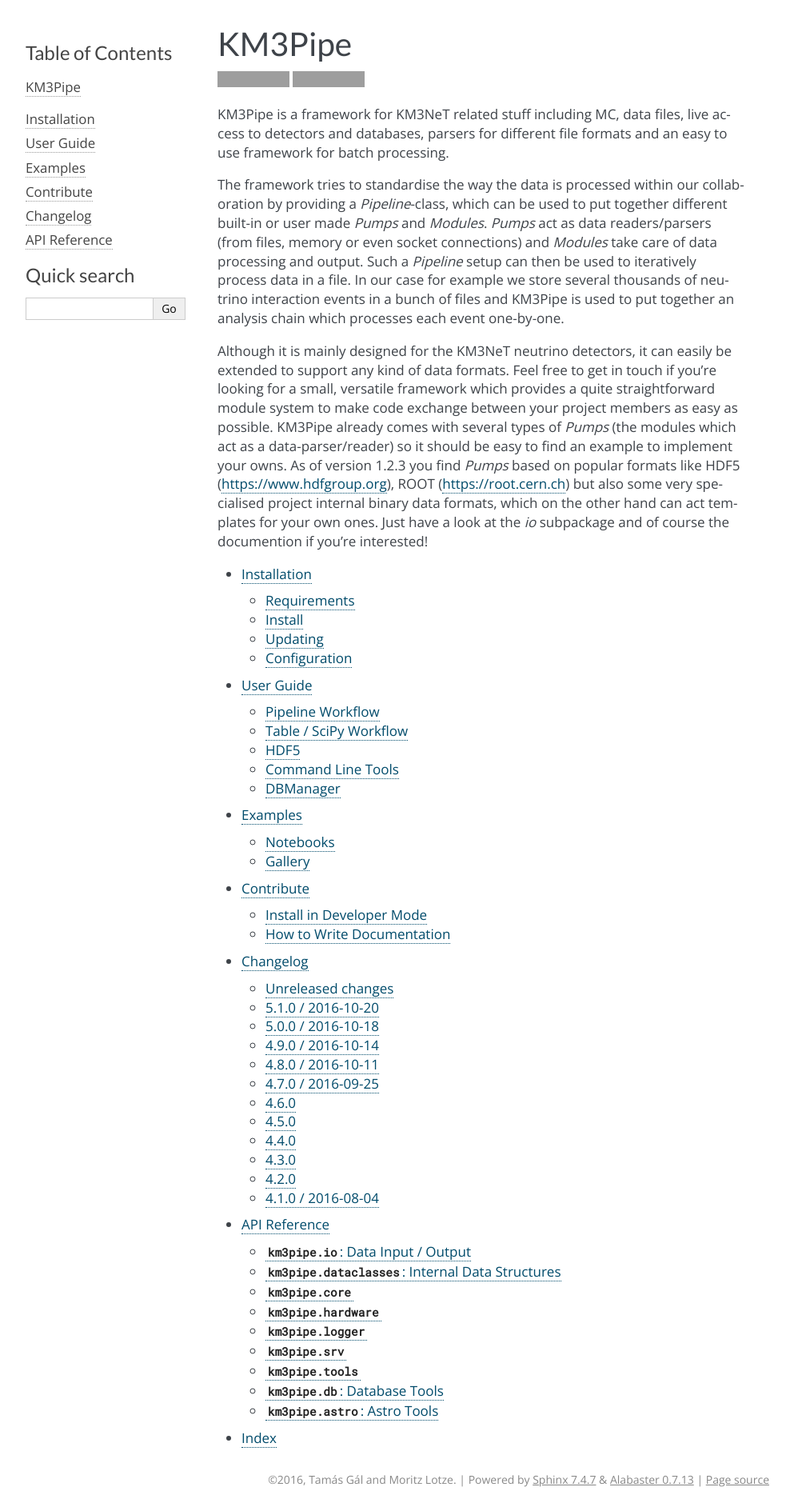
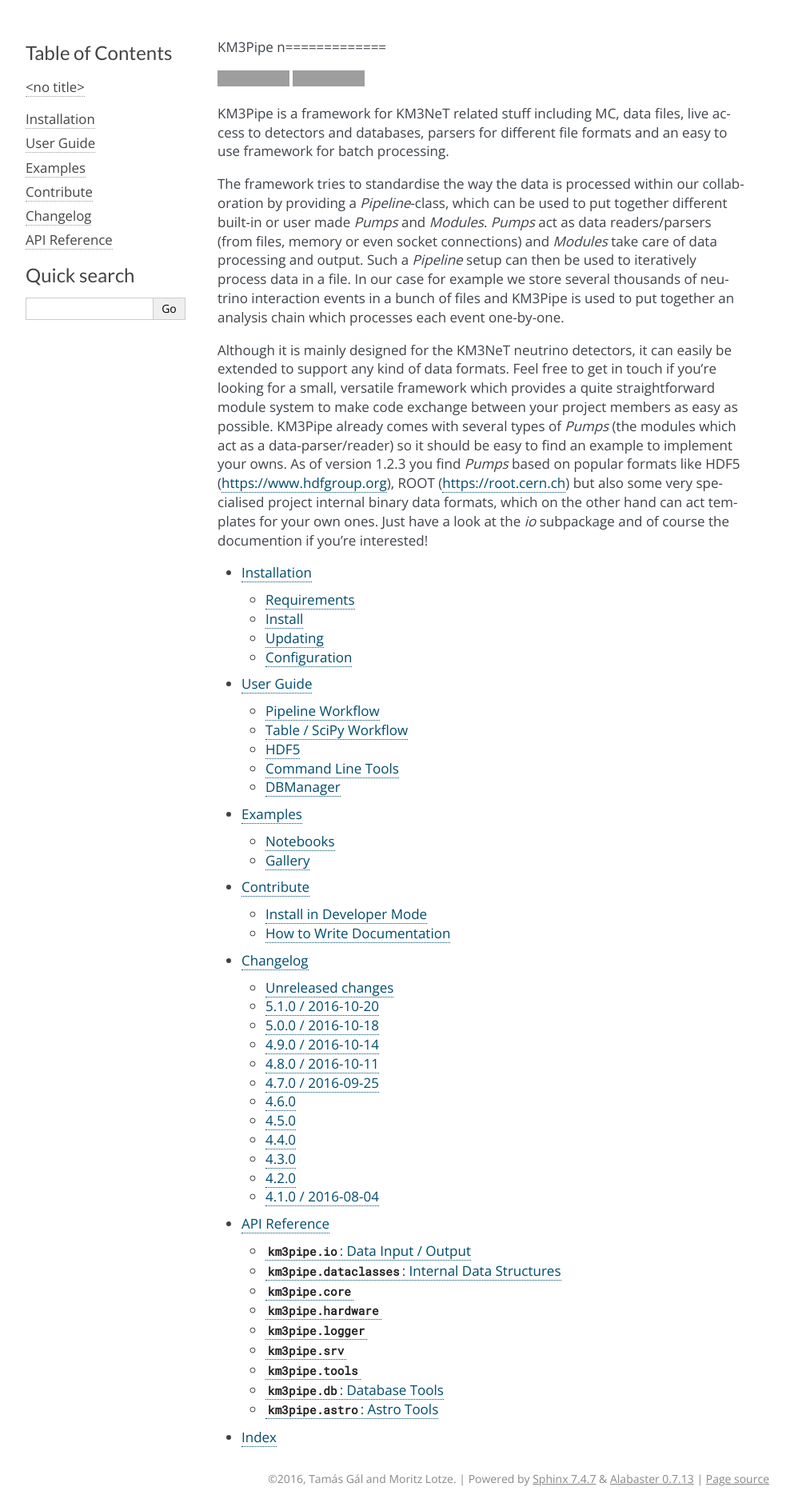
Before and after one commit to tamasgal/km3pipe, a Sphinx documentation site: the page built from docs/index.rst, in a window 1280 px wide. Shown: the whole page at 80% size, without its empty margins (148-1141 px from the left). Built offline with Sphinx 7.4.7, drawn with Linux system fonts in a browser that asks for light colours; formulas are drawn with MathJax 3; the version number could not be read and is left out; grey boxes are pictures that could not be loaded.

Commit message:
update version tag in docs

```diff
--- a/docs/version.txt
+++ b/docs/version.txt
@@ -1,2 +1 @@
-KM3Pipe
-=============
+KM3Pipe \n=============
```
